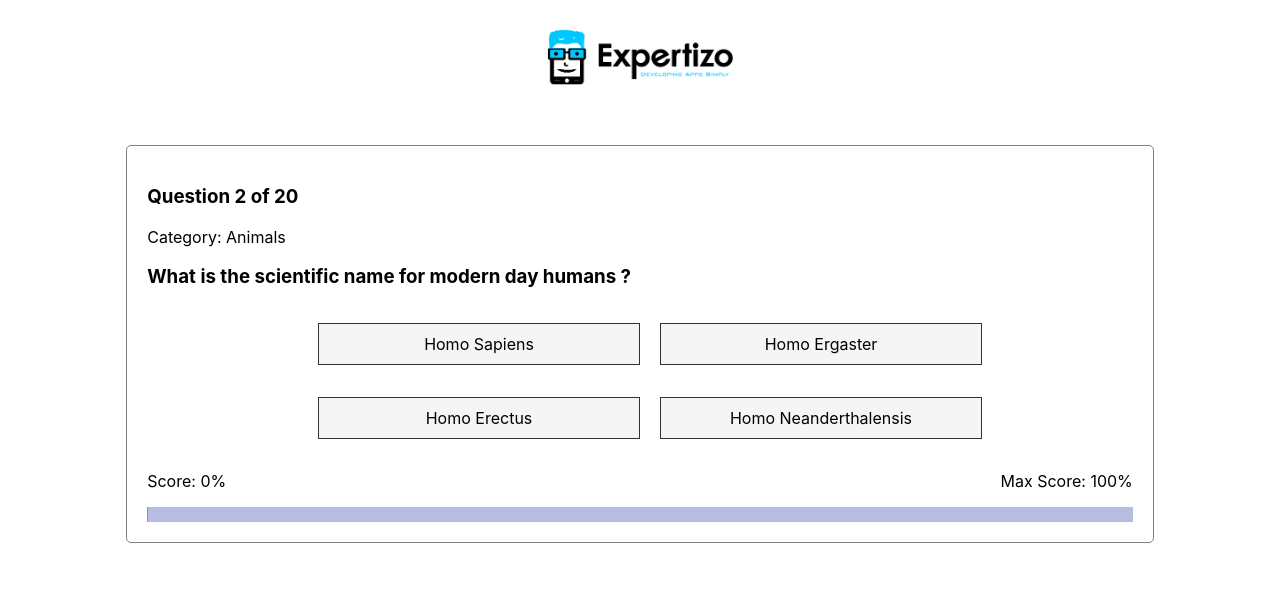
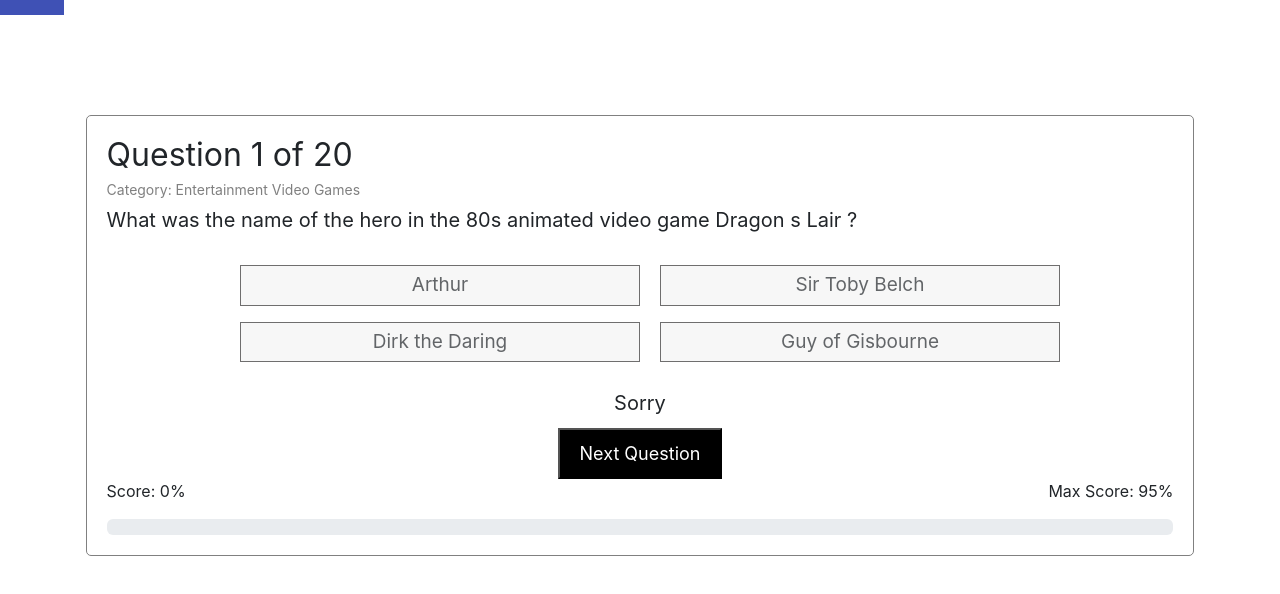
Before and after one commit to Hassan560/react-quiz, a React (Create React App) app: page / in a window 1280 px wide. Both pictures are taken after a click on the element "Arthur". Shown: the top 594 px of the page. Built offline with nearby package versions, Linux system fonts and the light colour scheme.

Commit message:
completed 2

```diff
--- a/package.json
+++ b/package.json
@@ -7,7 +7,9 @@
     "@testing-library/jest-dom": "^5.16.4",
     "@testing-library/react": "^13.3.0",
     "@testing-library/user-event": "^13.5.0",
+    "bootstrap": "^5.1.3",
     "react": "^18.1.0",
+    "react-bootstrap": "^2.4.0",
     "react-dom": "^18.1.0",
     "react-scripts": "5.0.1",
     "web-vitals": "^2.1.4"
--- a/public/index.html
+++ b/public/index.html
@@ -1,14 +1,12 @@
 <!DOCTYPE html>
 <html lang="en">
+
 <head>
   <meta charset="utf-8" />
   <link rel="icon" href="%PUBLIC_URL%/favicon.ico" />
   <meta name="viewport" content="width=device-width, initial-scale=1" />
   <meta name="theme-color" content="#000000" />
-    <meta
-      name="description"
-      content="Web site created using create-react-app"
-    />
+  <meta name="description" content="Web site created using create-react-app" />
   <link rel="apple-touch-icon" href="%PUBLIC_URL%/logo192.png" />
   <!--
       manifest.json provides metadata used when your web app is installed on a
@@ -24,8 +22,12 @@
       work correctly both with client-side routing and a non-root public URL.
       Learn how to configure a non-root public URL by running `npm run build`.
     -->
+  <link rel="stylesheet" href="https://cdn.jsdelivr.net/npm/bootstrap@5.2.0-beta1/dist/css/bootstrap.min.css"
+    integrity="sha384-0evHe/X+R7YkIZDRvuzKMRqM+OrBnVFBL6DOitfPri4tjfHxaWutUpFmBp4vmVor" crossorigin="anonymous" />
+
   <title>React App</title>
 </head>
+
 <body>
   <noscript>You need to enable JavaScript to run this app.</noscript>
   <div id="root"></div>
@@ -40,4 +42,5 @@
       To create a production bundle, use `npm run build` or `yarn build`.
     -->
 </body>
+
 </html>
--- a/src/App.css
+++ b/src/App.css
@@ -1,42 +1,48 @@
-h3{
+h3 {
   word-wrap: break-word;
 }
+
 .quizContainer {
   border: 1px solid gray;
   border-radius: 5px;
-  width: 80%;
+  width: 90%;
   margin: auto;
   padding: 20px;
-  margin-top: 20px;
+  margin-top: 100px;
+}
+
+.quizContainer>h2 {
+  margin: 0px;
+  font-weight: 400;
+}
+
+.quizContainer>p {
+  font-size: 14px;
+  color: gray;
+  margin: 5px 0px;
 }
 
 .multiple_Choice {
   display: flex;
   flex-wrap: wrap;
   justify-content: center;
+  margin-top: 30px;
 }
 
 .multiple_Choice>p {
   border: 1px solid rgb(51, 50, 50);
   background-color: whitesmoke;
-  width: 300px;
-  padding: 10px;
+  width: 400px;
+  padding: 5px 10px;
   margin-left: 20px;
   text-align: center;
+  font-size: 19px;
+  font-weight: 400;
 }
 
 .multiple_Choice>p:hover {
   background-color: black;
   color: white;
-}
-
-.logo {
-  display: flex;
-  justify-content: center;
-}
-
-.logo>img {
-  width: 200px;
 }
 
 .btn {
@@ -50,22 +56,58 @@
   padding: 10px;
 }
 
-.finalResult{
+.finalResult {
   border: 1px solid gray;
   width: 500px;
   margin: auto;
   text-align: center;
 }
-.finalResult > .btn{
+
+.finalResult>.btn {
   background-color: red;
   color: white;
   padding: 10px;
   font-size: 18px;
 }
-.score{
+
+.score {
   display: flex;
   justify-content: space-between;
 }
-.MuiLinearProgress-root{
+
+.MuiLinearProgress-root {
   height: 15px !important;
 }
+
+.multiple_choice_btn {
+  text-align: center;
+  margin-top: 10px;
+}
+
+.multiple_choice_btn>button {
+  background-color: black;
+  color: white;
+  padding: 10px 20px;
+  font-size: 18px;
+}
+
+.multiple_Choice>p[disabled] {
+  pointer-events: none;
+  opacity: 0.7;
+}
+
+.correctText {
+  text-align: center;
+  font-size: 20px;
+  margin-top: 10px;
+}
+
+.inCorrectText {
+  text-align: center;
+  font-size: 20px;
+  margin-top: 10px;
+}
+
+.Question>p {
+  font-size: 20px;
+}
--- a/src/App.js
+++ b/src/App.js
@@ -1,20 +1,11 @@
 import './App.css';
 
-import { Container } from '@material-ui/core';
 import Quiz from './Components/Quiz';
-
-//logo
-import logo from '../src/Expertizo-logo.png'
 
 function App() {
   return (
     <div className="App">
-      <div className='logo'>
-        <img src={logo} alt="logo"/>
-      </div>
-      <Container>
-        <Quiz />
-      </Container>
+      <Quiz />
     </div>
   );
 }
--- /dev/null
+++ b/src/Components/Bar.jsx
@@ -0,0 +1,15 @@
+import React from 'react'
+import ProgressBar from 'react-bootstrap/ProgressBar';
+
+import Question from '../Data';
+
+const Bar = ({ increaseScore }) => {
+    return (
+        <ProgressBar>
+            <ProgressBar style={{ backgroundColor: 'black' }} now={(increaseScore / Question.length) * 100} key={1} />
+            <ProgressBar style={{ backgroundColor: '#717171' }} now={(increaseScore / Question.length) * 50} key={2} />
+        </ProgressBar>
+    )
+}
+
+export default Bar
--- a/src/Components/FinalResult.jsx
+++ b/src/Components/FinalResult.jsx
@@ -4,16 +4,16 @@
 
 import Question from '../Data'
 
-const FinalResult = ({ score, setScore, setFinalResult,setCurrentQuestion }) => {
+const FinalResult = ({ increaseScore, setIncreaseScore, setFinalResult,setCurrentQuestion }) => {
     const endGame = () => {
-        setScore(0)
+        setIncreaseScore(0)
         setCurrentQuestion(0)
         setFinalResult(false)
     }
     return (
         <div className='finalResult'>
             <h2>FinalResult</h2>
-            <h3>{score} out of {Question.length}-correct ({(score / Question.length) * 100}%)</h3>
+            <h3>{increaseScore} out of {Question.length}-correct ({(increaseScore / Question.length) * 100}%)</h3>
             <button onClick={() => endGame()} className="btn">Restart Game</button>
         </div>
     )
--- a/src/Components/MultipleChoice.jsx
+++ b/src/Components/MultipleChoice.jsx
@@ -2,15 +2,33 @@
 
 import Question from '../Data'
 
-const MultipleChoice = ({ currentQuestion, setCurrentQuestion, setScore, score, setFinalResult }) => {
+import '../App.css'
+import { useState } from 'react'
+
+const MultipleChoice = ({ currentQuestion, setCurrentQuestion, setIncreaseScore, increaseScore, setFinalResult, setDecreaseScore, decreaseScore }) => {
+
+    const [nextQuestion, setNextQuestion] = useState(false)
+    const [correctText, setCorrectText] = useState(null)
+    const [incorrectText, setIncorrectText] = useState(null)
 
     const handleClicked = (isCorrect) => {
         if (isCorrect) {
-            setScore(score + 1)
+            setIncreaseScore(increaseScore + 1)
+            setNextQuestion(true)
+            setCorrectText(true)
+        } else {
+            setDecreaseScore(decreaseScore - 1)
+            setNextQuestion(true)
+            setIncorrectText(true)
         }
+    }
 
+    const nextQues = () => {
         if (currentQuestion + 1 < Question.length) {
             setCurrentQuestion(currentQuestion + 1)
+            setNextQuestion(false)
+            setCorrectText(false)
+            setIncorrectText(false)
         } else {
             setFinalResult(true)
         }
@@ -19,15 +37,31 @@
     return (
         <>
             <div className='multiple_Choice'>
-                {/* <p onClick={handleClicked}>{Question[currentQuestion].correct_answer.replace(/%20|%2C/g, " ")}</p> */}
                 {
                     Question[currentQuestion].options.map((elem) => {
                         return (
-                            <p onClick={() => handleClicked(elem.isCorrect)} key={elem.id}>{elem.text.replace(/%20|%2C/g, " ")}</p>
+                            <p disabled={nextQuestion ? true : false} onClick={() => handleClicked(elem.isCorrect)} key={elem.id}>{elem.text.replace(/%20|%2C/g, " ")}</p>
                         )
                     })
                 }
             </div >
+            <div className='correctText'>
+                {
+                    correctText ? 'Correct' : null
+                }
+            </div>
+            <div className='inCorrectText'>
+                {
+                    incorrectText ? 'Sorry' : null
+                }
+            </div>
+            <div className='multiple_choice_btn'>
+                {
+                    nextQuestion ? (
+                        <button onClick={nextQues}>Next Question</button>
+                    ) : null
+                }
+            </div>
         </>
     )
 }
--- a/src/Components/Quiz.jsx
+++ b/src/Components/Quiz.jsx
@@ -8,33 +8,58 @@
 
 import FinalResult from './FinalResult';
 import MultipleChoice from './MultipleChoice';
-import { LinearProgress } from '@material-ui/core';
+
+import { Container, LinearProgress } from '@material-ui/core';
+import Bar from './Bar';
 
 const Quiz = () => {
 
     const [finalResult, setFinalResult] = useState(false)
-    const [score, setScore] = useState(0)
+    const [increaseScore, setIncreaseScore] = useState(0)
+    const [decreaseScore, setDecreaseScore] = useState(20)
     const [currentQuestion, setCurrentQuestion] = useState(0)
 
     return (
         <>
+            <div>
+                <LinearProgress variant="determinate" value={currentQuestion + 5} style={{ backgroundColor: 'white' }} />
+            </div>
+            <Container>
                 {finalResult ? (
-                <FinalResult setScore={setScore} score={score} setFinalResult={setFinalResult} setCurrentQuestion={setCurrentQuestion} />
+                    <FinalResult
+                        setIncreaseScore={setIncreaseScore}
+                        increaseScore={increaseScore}
+                        setFinalResult={setFinalResult}
+                        setCurrentQuestion={setCurrentQuestion}
+                    />
                 ) : (
                     <div className='quizContainer'>
-                    <h3>Question {currentQuestion + 1} of {Question.length}</h3>
+                        <h2>Question {currentQuestion + 1} of {Question.length}</h2>
                         <p>Category: {Question[currentQuestion].category.replace(/%20|%26|%3A/g, " ")}</p>
                         <div className='Question'>
-                        <h3>{Question[currentQuestion].question.replace(/%20|%22|%27|%3F|%2C/g, " ")}?</h3>
+                            <p>{Question[currentQuestion].question.replace(/%20|%22|%27|%3F|%2C/g, " ")}?</p>
                         </div>
-                    <MultipleChoice currentQuestion={currentQuestion} setCurrentQuestion={setCurrentQuestion} setScore={setScore} score={score} setFinalResult={setFinalResult} />
+                        <MultipleChoice
+                            currentQuestion={currentQuestion}
+                            setCurrentQuestion={setCurrentQuestion}
+                            setIncreaseScore={setIncreaseScore}
+                            increaseScore={increaseScore}
+                            setFinalResult={setFinalResult}
+                            setDecreaseScore={setDecreaseScore}
+                            decreaseScore={decreaseScore}
+                        />
                         <div className='score'>
-                        <p>Score: {(score / Question.length) * 100}%</p>
-                        <p>Max Score: 100%</p>
+                            <p>Score: {(increaseScore / Question.length) * 100}%</p>
+                            <p>Max Score: {(decreaseScore / Question.length) * 100}%</p>
                         </div>
-                    <LinearProgress variant="determinate" value={(score / Question.length) * 100} />
+                        <div>
+                            <Bar
+                                increaseScore={increaseScore}
+                            />
+                        </div>
                     </div>
                 )}
+            </Container>
         </>
     )
 }
--- a/src/Data.js
+++ b/src/Data.js
@@ -12,9 +12,9 @@
             //     "Guy%20of%20Gisbourne"
             // ],
             "options": [
-                { id: 1, text: "Dirk%20the%20Daring", isCorrect: true },
-                { id: 2, text: "Arthur", isCorrect: false },
-                { id: 3, text: "Sir%20Toby%20Belch", isCorrect: false },
+                { id: 1, text: "Arthur", isCorrect: false },
+                { id: 2, text: "Sir%20Toby%20Belch", isCorrect: false },
+                { id: 3, text: "Dirk%20the%20Daring", isCorrect: true },
                 { id: 4, text: "Guy%20of%20Gisbourne", isCorrect: false },
             ]
         },
@@ -44,8 +44,8 @@
             // "correct_answer": "Bilius",
             // "incorrect_answers": ["Arthur", "John", "Dominic"],
             "options": [
-                { id: 1, text: "Bilius", isCorrect: true },
-                { id: 2, text: "Arthur", isCorrect: false },
+                { id: 1, text: "Arthur", isCorrect: false },
+                { id: 2, text: "Bilius", isCorrect: true },
                 { id: 3, text: "John", isCorrect: false },
                 { id: 4, text: "Dominic", isCorrect: false },
             ]
@@ -62,10 +62,10 @@
             //     "Robert%20Crumb"
             // ]
             "options": [
-                { id: 3, text: "Malcolm%20Wheeler-Nicholson", isCorrect: false },
-                { id: 1, text: "Robert%20Kirkman", isCorrect: true },
+                { id: 1, text: "Malcolm%20Wheeler-Nicholson", isCorrect: false },
                 { id: 2, text: "Stan%20Lee", isCorrect: false },
-                { id: 4, text: "Robert%20Crumb", isCorrect: false },
+                { id: 3, text: "Robert%20Crumb", isCorrect: false },
+                { id: 4, text: "Robert%20Kirkman", isCorrect: true },
             ]
         },
         {
@@ -76,9 +76,9 @@
             // "correct_answer": "Electric%20Company",
             // "incorrect_answers": ["Water%20Works", "Chance", "Community%20Chest"]
             "options": [
-                { id: 2, text: "Water%20Works", isCorrect: false },
-                { id: 3, text: "Chance", isCorrect: false },
-                { id: 1, text: "Electric%20Company", isCorrect: true },
+                { id: 1, text: "Water%20Works", isCorrect: false },
+                { id: 2, text: "Chance", isCorrect: false },
+                { id: 3, text: "Electric%20Company", isCorrect: true },
                 { id: 4, text: "Community%20Chest", isCorrect: false },
             ]
         },
@@ -104,8 +104,8 @@
             // "correct_answer": "1962",
             // "incorrect_answers": ["1492", "1963", "1987"]
             "options": [
-                { id: 1, text: "1962", isCorrect: true },
-                { id: 2, text: "1492", isCorrect: false },
+                { id: 1, text: "1492", isCorrect: false },
+                { id: 2, text: "1962", isCorrect: true },
                 { id: 3, text: "1963", isCorrect: false },
                 { id: 4, text: "1987", isCorrect: false },
             ]
@@ -118,8 +118,8 @@
             // "correct_answer": "False",
             // "incorrect_answers": ["True"]
             "options": [
-                { id: 1, text: 'false', isCorrect: true },
-                { id: 2, text: 'true', isCorrect: false }
+                { id: 1, text: 'true', isCorrect: false },
+                { id: 2, text: 'false', isCorrect: true },
             ]
         },
         {
```
Also changed, not shown: src/Assets/star.png (added), src/index.css (line endings or trailing spaces), 1 other file (tests, documents, lock files or other folders). Lines whose indentation alone changed are shown as unchanged.
